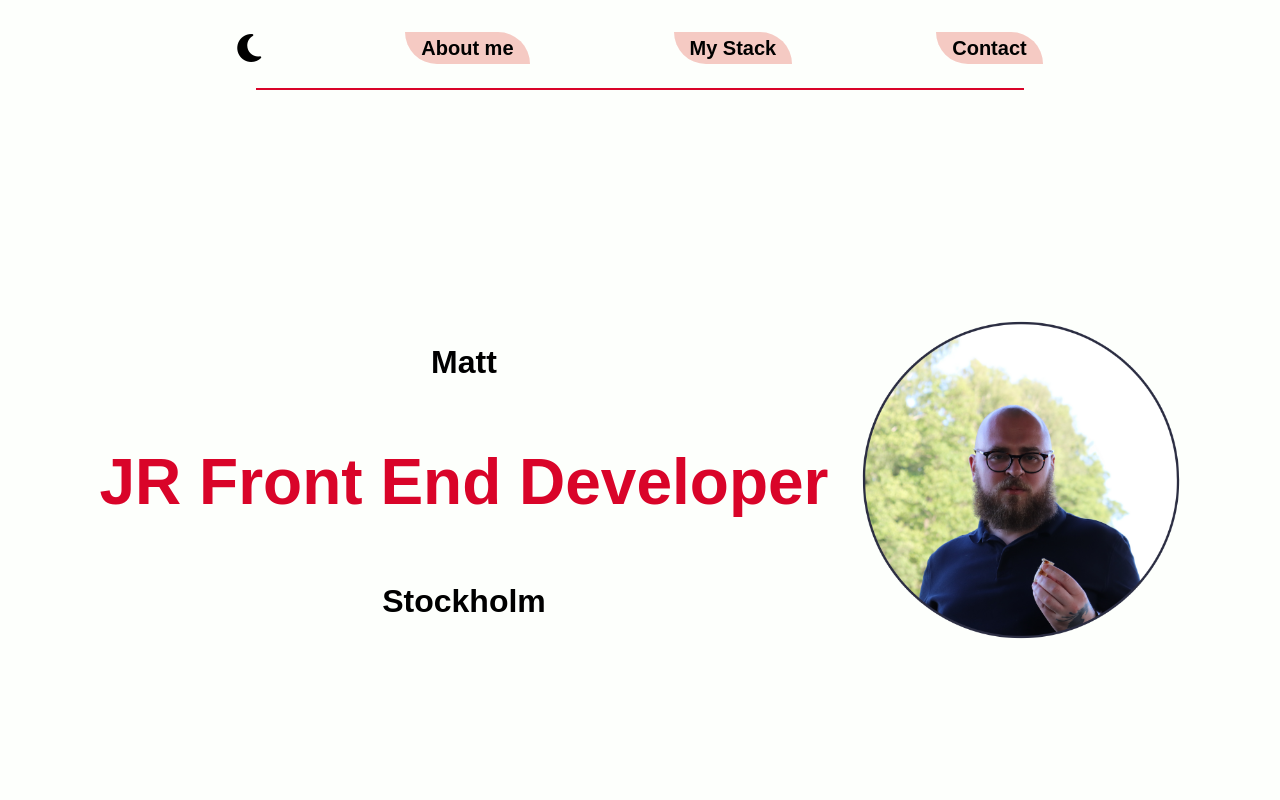
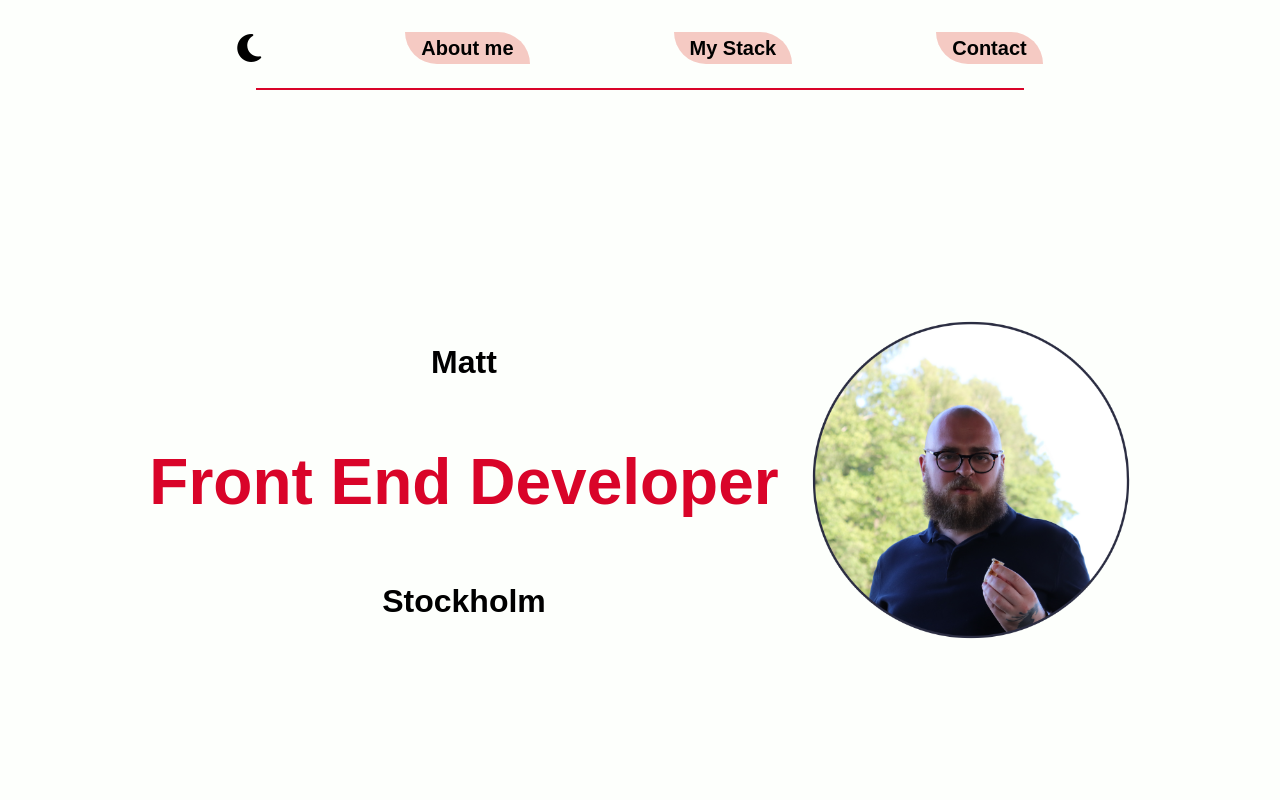
Before and after one commit to Matiss1337/Matiss1337.github.io, a plain HTML site: page index.html in a window 1280 px wide. Shown: the top 800 px of the page. Drawn offline with Linux system fonts and the light colour scheme.

Commit message:
Update index.html

```diff
--- a/index.html
+++ b/index.html
@@ -24,7 +24,7 @@
 
     <div class="info">
     <div class="name"><h1>Matt</h1></div>
-    <div class="highlight"><h1> JR Front End Developer</h1></div>
+    <div class="highlight"><h1>Front End Developer</h1></div>
     <div class="location"><h1>Stockholm</h1></div>
     </div>
     <div class="img">
```
